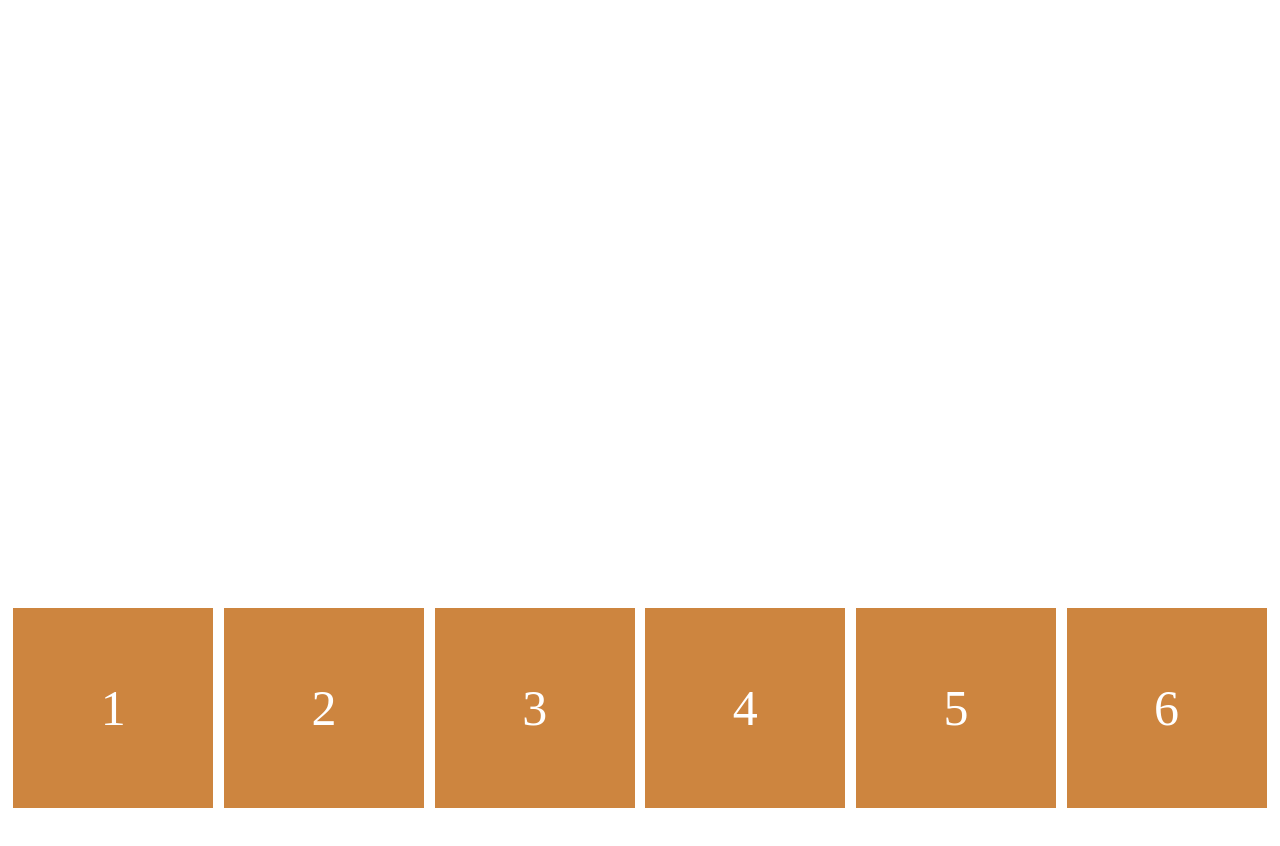
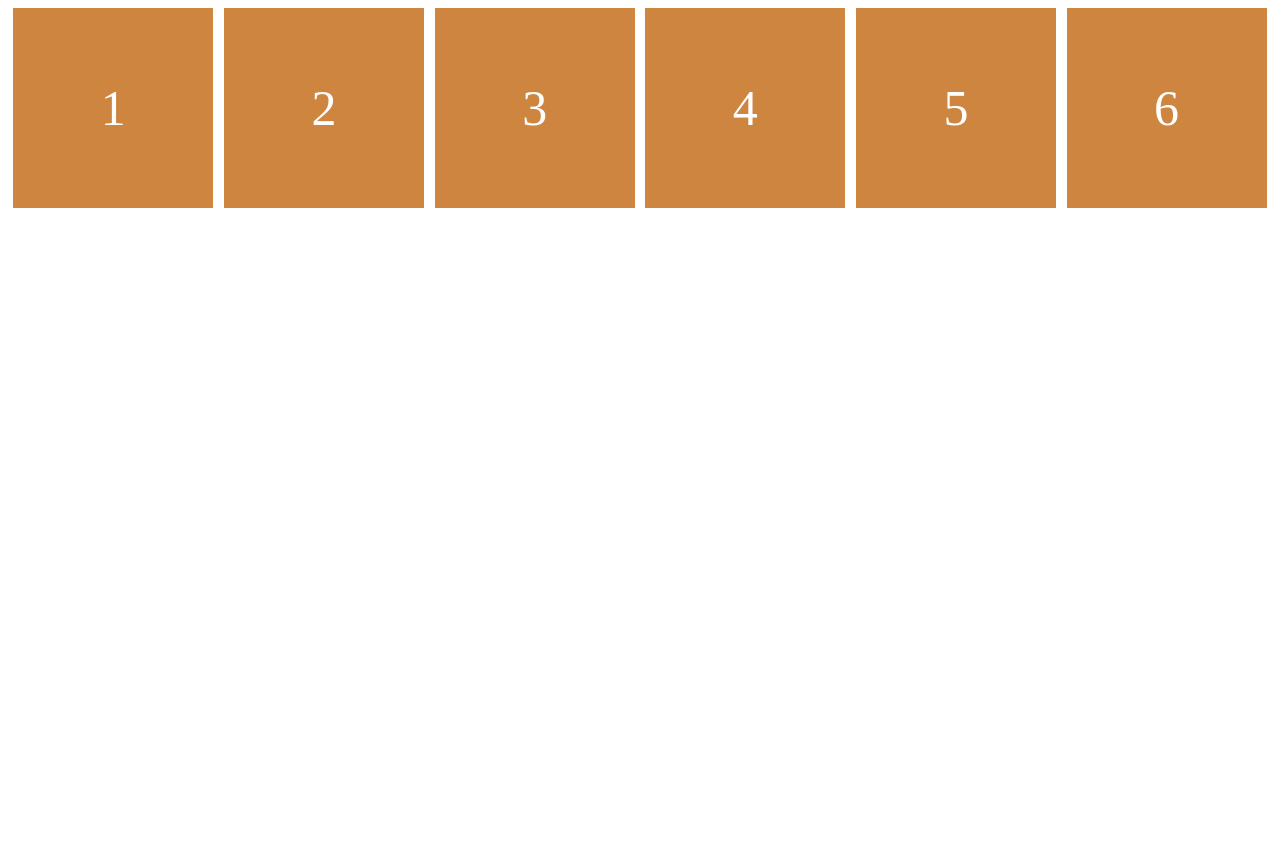
Before and after one commit to Flare-k/SCSS_Layout_MasterClass, a plain HTML site: page index.html in a window 1280 px wide. Shown: the top 846 px of the page. Before the commit the page ends 816 px from the top, so only its background shows below. Drawn offline with Linux system fonts and the light colour scheme.

Commit message:
#1.5 align-content

```diff
--- a/styles.css
+++ b/styles.css
@@ -2,8 +2,9 @@
   display: flex;
   /* Main Axis */
   justify-content: space-around;
-  height: 100vh;
-  flex-wrap: wrap-reverse;
+  align-content: flex-start;
+  height: 200vh;
+  flex-wrap: wrap;
 }
 .child {
   width: 200px;
```
